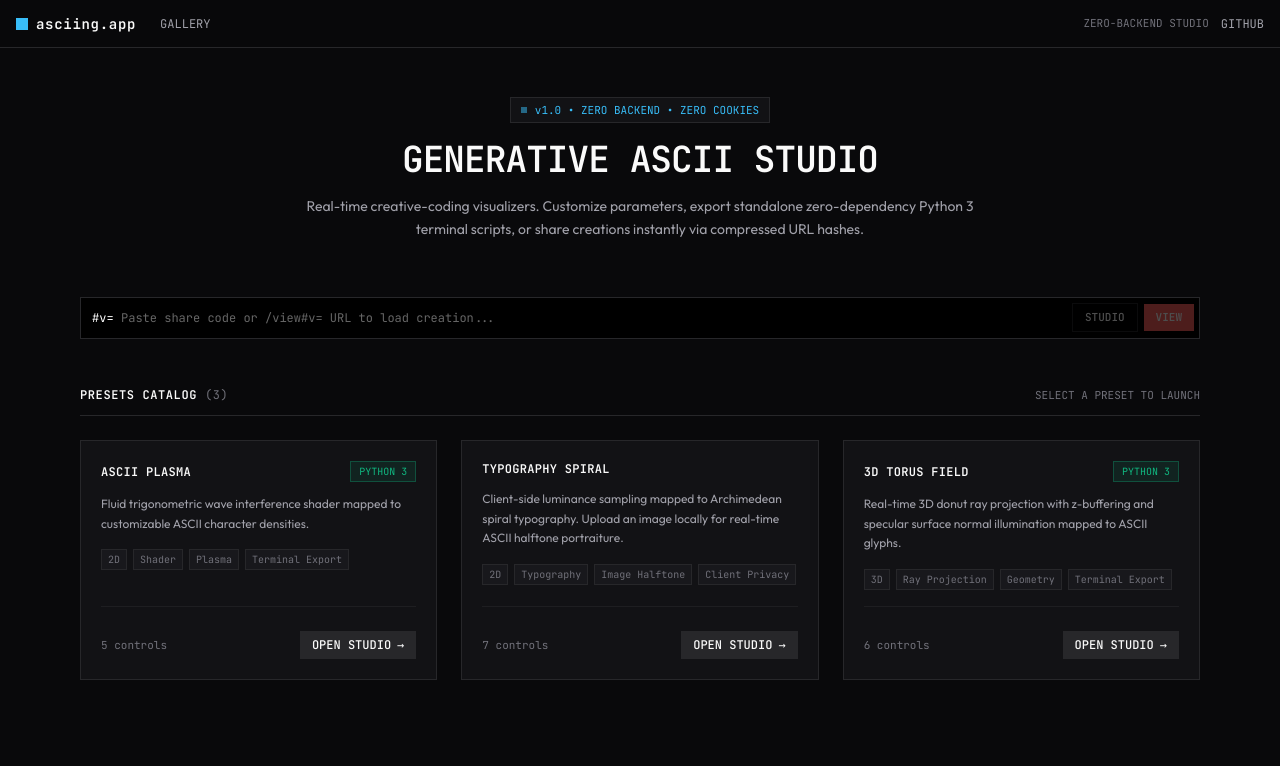
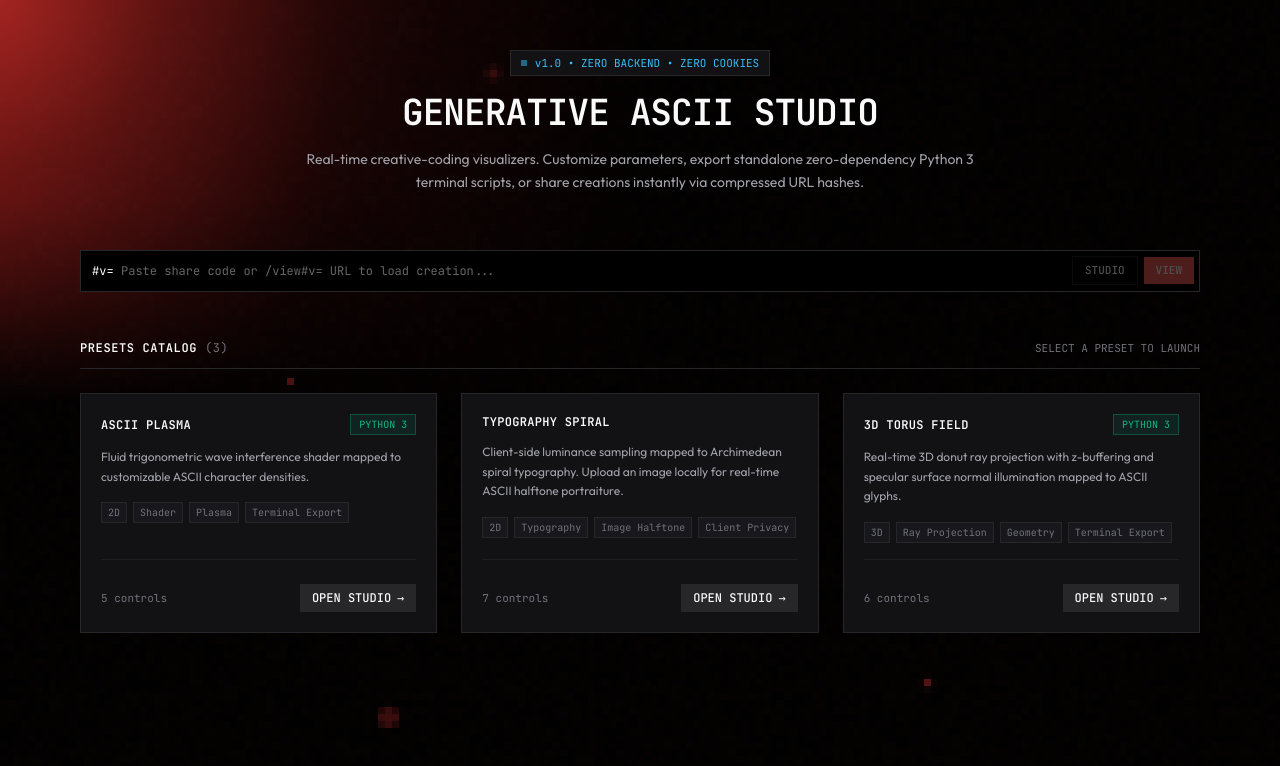
Before and after one commit to asciing-app/asciing, a SvelteKit app: page / in a window 1280 px wide. Shown: the top 766 px of the page. Built offline with nearby package versions, Linux system fonts and the light colour scheme.

Commit message:
feat(layout): remove top header bar and set top-left glow backdrop

```diff
--- a/src/routes/+layout.svelte
+++ b/src/routes/+layout.svelte
@@ -3,6 +3,7 @@
 	import favicon from '#lib/assets/favicon.svg';
 	import type { LayoutProps } from './$types';
 	import { page } from '$app/state';
+	import PixelGridBackground from '#lib/components/PixelGridBackground.svelte';
 
 	let { children }: LayoutProps = $props();
 
@@ -14,33 +15,16 @@
 	<title>asciing.app — generative creative coding studio</title>
 </svelte:head>
 
-<div class="flex flex-col min-h-screen bg-[#09090b] text-[#fafafa] font-mono selection:bg-[#38bdf8] selection:text-black">
+<div
+	class="flex flex-col min-h-screen text-white font-sans selection:bg-[#FF605C] selection:text-white relative"
+	style="background: radial-gradient(ellipse 50% 50% at 0% 0%, #4a0a09 0%, #200404 40%, #000000 100%) no-repeat, #000000;"
+>
+	<!-- Glowing Pixel Grid Background (only on non-view routes) -->
 	{#if !isViewRoute}
-		<header class="h-12 border-b border-[#27272a] px-4 flex items-center justify-between bg-[#09090b]/80 backdrop-blur shrink-0 z-40">
-			<div class="flex items-center gap-6">
-				<a href="/" class="flex items-center gap-2 group">
-					<span class="w-3 h-3 bg-[#38bdf8] group-hover:scale-110 transition-transform"></span>
-					<span class="font-bold tracking-wider text-sm text-[#fafafa]">asciing.app</span>
-				</a>
-				<nav class="flex items-center gap-4 text-xs text-[#a1a1aa]">
-					<a href="/" class="hover:text-[#fafafa] transition-colors">GALLERY</a>
-				</nav>
-			</div>
-			<div class="flex items-center gap-3 text-xs text-[#a1a1aa]">
-				<span class="text-[11px] text-[#71717a] hidden sm:inline">ZERO-BACKEND STUDIO</span>
-				<a
-					href="https://github.com"
-					target="_blank"
-					rel="noreferrer"
-					class="hover:text-[#fafafa] transition-colors"
-				>
-					GITHUB
-				</a>
-			</div>
-		</header>
+		<PixelGridBackground />
 	{/if}
 
-	<main class="flex-1 flex flex-col min-h-0 relative">
+	<main class="flex-1 flex flex-col min-h-0 relative z-10">
 		{@render children()}
 	</main>
 </div>
```
